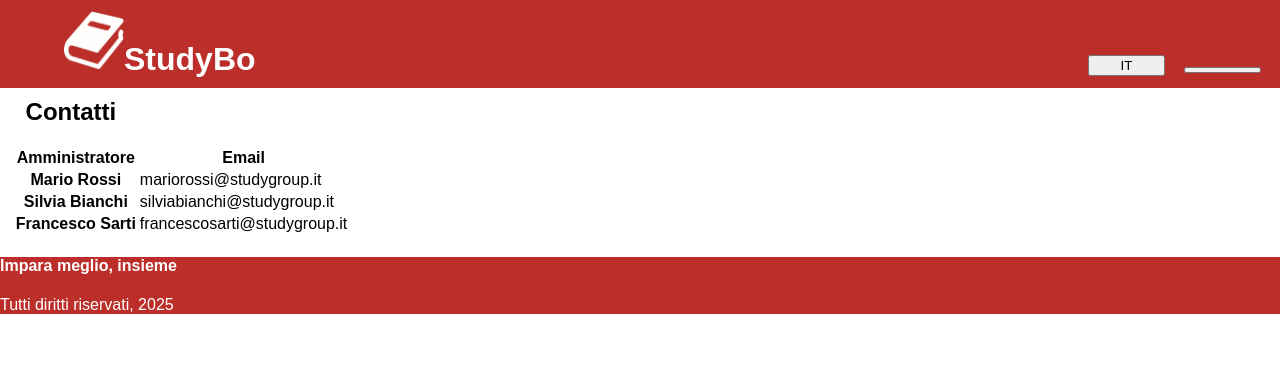
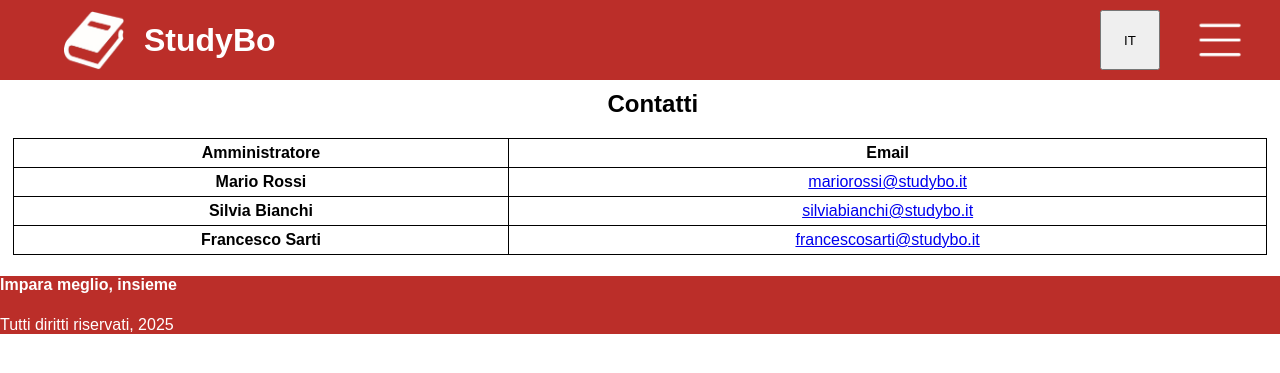
Before and after one commit to CarloMN03/ProgettoWeb, a PHP site: page /contatti.html in a window 1280 px wide. Shown: the top 373 px of the page. Run offline with PHP 8.4, Linux system fonts and the light colour scheme.

Commit message:
aggiornamento menu

```diff
--- /dev/null
+++ b/bootstrap.php
@@ -0,0 +1,5 @@
+<?php
+session_start();
+require_once("db/database.php");
+$dbh = new DatabaseHelper("localhost", "root", "", "studygroup", 3306);
+?>
--- a/contatti.html
+++ b/contatti.html
@@ -10,9 +10,18 @@
      <header>
         <div>
             <img src="logo.libro.png.PNG" alt="logo studybo libro"/><h1>StudyBo</h1>
-        </div><button class="lang-switch" type="button">IT</button><button class="hamburger" type ="button"></button>
+        </div><button class="lang-switch" type="button">IT</button><img src="hamburger icon.png" alt="apri hamburger menu" id="hamburger" onclick="openForm('x', 'nav', 'hamburger')"/><img src="x icon.png" alt="chiudi hamburger menu" id="x" onclick="closeForm('x', 'nav', 'hamburger')"/>
     </header>
     <main>
+        <nav id="nav">
+            <ul>
+                <li><a href="#">Accedi/Registrati</a></li>
+                <li><a href="elenco-cdl.html">Corsi di Laurea</a></li>
+                <li><a href="#">Study Group</a></li>
+                <li><a href="#">Risorse</a></li>
+                <li><a href="#">Contatti</a></li>
+            </ul>
+        </nav>
         <h2>Contatti</h2>
         <section class="contatti">
             <table>
@@ -20,13 +29,13 @@
                     <th id="amministratore">Amministratore</th><th id="email">Email</th>
                 </tr>
                 <tr>
-                    <th id="mariorossi">Mario Rossi</th><td headers="email mariorossi">mariorossi@studygroup.it</td>
+                    <th id="mariorossi">Mario Rossi</th><td headers="email mariorossi"><a href="mailto:mariorossi@studybo.it">mariorossi@studybo.it</a></td>
                 </tr>
                 <tr>
-                    <th id="silviabianchi">Silvia Bianchi</th><td headers="email silviabianchi">silviabianchi@studygroup.it</td>
+                    <th id="silviabianchi">Silvia Bianchi</th><td headers="email silviabianchi"><a href="mailto:silviabianchi@studybo.it">silviabianchi@studybo.it</a></td>
                 </tr>
                 <tr>
-                    <th id="francescosarti">Francesco Sarti</th><td headers="email francescosarti">francescosarti@studygroup.it</td>
+                    <th id="francescosarti">Francesco Sarti</th><td headers="email francescosarti"><a href="mailto:francescosarti@studybo.it">francescosarti@studybo.it</a></td>
                 </tr>
             </table>
         </section>
--- a/profilo.html
+++ b/profilo.html
@@ -10,14 +10,14 @@
         <header>
             <div>
             <img src="logo.libro.png.PNG" alt="logo studybo libro"/><h1>StudyBo</h1>
-            </div><button class="lang-switch" type="button">IT</button><button class="hamburger" type ="button" id="hamburger" value="=" onclick="openForm('x', 'nav', 'hamburger')">hamb</button><button type="button" id="x" onclick="closeForm('x', 'nav', 'hamburger')">ciao</button>
+            </div><button class="lang-switch" type="button">IT</button><img src="hamburger icon.png" alt="apri hamburger menu" id="hamburger" onclick="openForm('x', 'nav', 'hamburger')"/><img src="x icon.png" alt="chiudi hamburger menu" id="x" onclick="closeForm('x', 'nav', 'hamburger')"/>
         </header>
     </body>
     <main>
         <nav id="nav">
             <ul>
                 <li><a href="#">Accedi/Registrati</a></li>
-                <li><a href="#">Corsi di Laurea</a></li>
+                <li><a href="elenco-cdl.html">Corsi di Laurea</a></li>
                 <li><a href="#">Study Group</a></li>
                 <li><a href="#">Risorse</a></li>
                 <li><a href="#">Contatti</a></li>
--- a/style.css
+++ b/style.css
@@ -4,7 +4,7 @@ header, body, h1{
 }
 
 *{
-    font-family: Arial, sans-serif;
+    font-family: Arial, Helvetica, sans-serif;
 }
 
 body{
@@ -17,24 +17,35 @@ header, footer{
     color: #ffffff;
 }
 
-header div, header h1, header button{
-    display: inline-block;
+header>div{
+    flex-grow: 1;
+    margin: 10px 0 10px 5%;
+    display: flex;
+    align-items: center;
 }
 
-header div{
-    width: 80%;
-    margin: 10px 0 10px 5%;
-    box-sizing: border-box;
+header{
+    display: flex;
+    justify-content: space-around;
 }
 
 header div img{
     width: 60px;
     height: 60px;
+    margin-right: 20px;
 }
 
 header button{
-    width: 6%;
-    margin-right: 1.5%;
+    width: 60px;
+    height: 60px;
+    margin: 10px 30px 10px 0;
+}
+
+#hamburger, #x{
+    width: 60px;
+    height: 60px;
+    cursor: pointer;
+    margin: 10px 30px 10px 0;
 }
 
 main section.intro div{
@@ -189,7 +200,7 @@ input[type="button"]{
     cursor: pointer;
 }
 
-section>h2{
+h2{
     text-align: center;
 }
 
@@ -324,3 +335,19 @@ div#study-gr-anno ul div h2{
 #add-stGr{
     margin: 70px 0 40px 0;
 }
+
+table{
+    border-spacing: 0;
+    border-collapse: collapse;
+    width: 100%;
+    margin-top: 20px;
+}
+
+table th, table td{
+    border: 1px solid #000;
+    padding: 5px 0;
+}
+
+table tr{
+    text-align: center;
+}
```
Also changed, not shown: database/database.php (added, +12 -0 lines), elenco-cdl.html (+10 -1 lines), esame.html (+12 -2 lines), hamburger icon.png (added), x icon.png (added).
